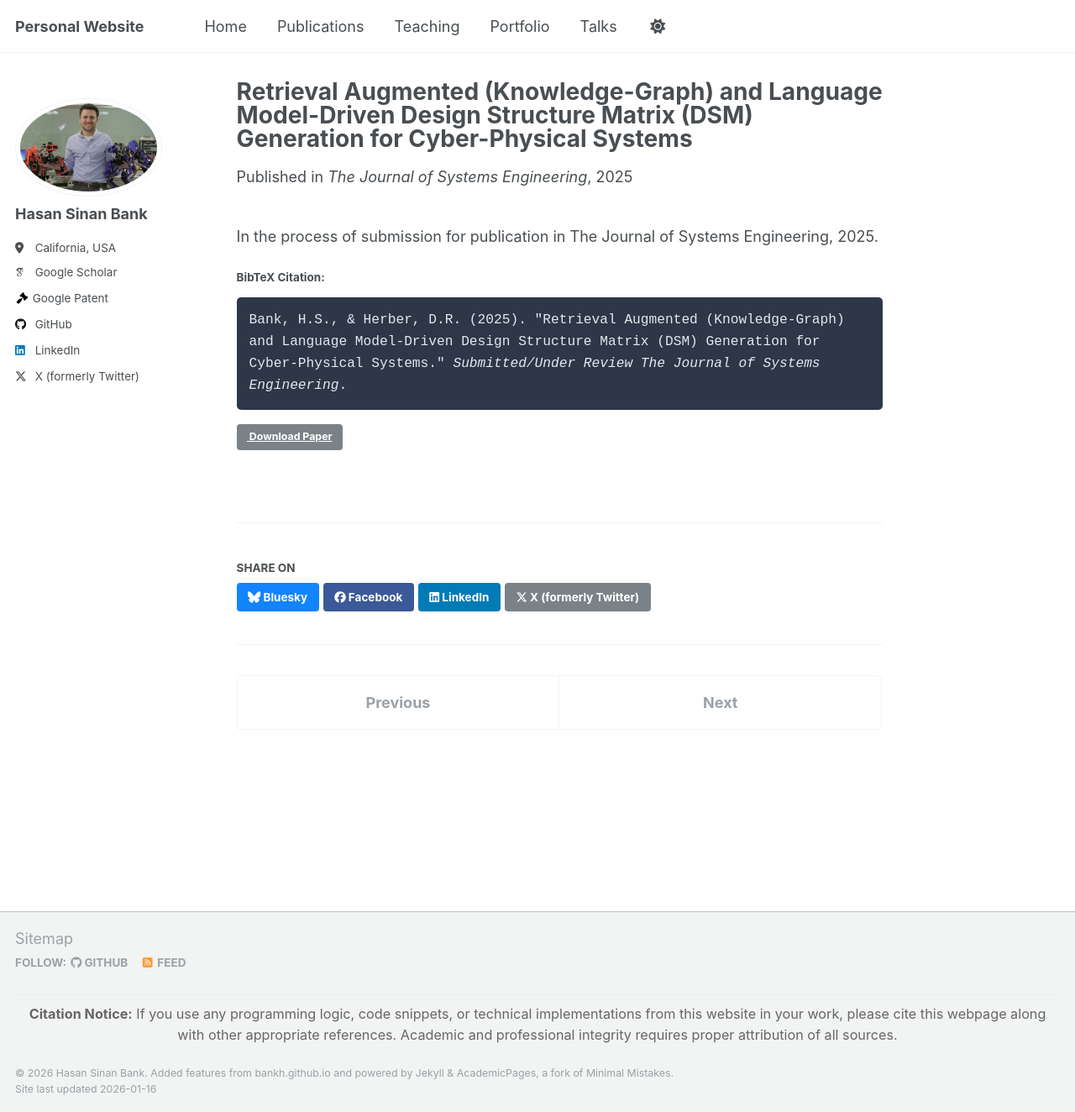
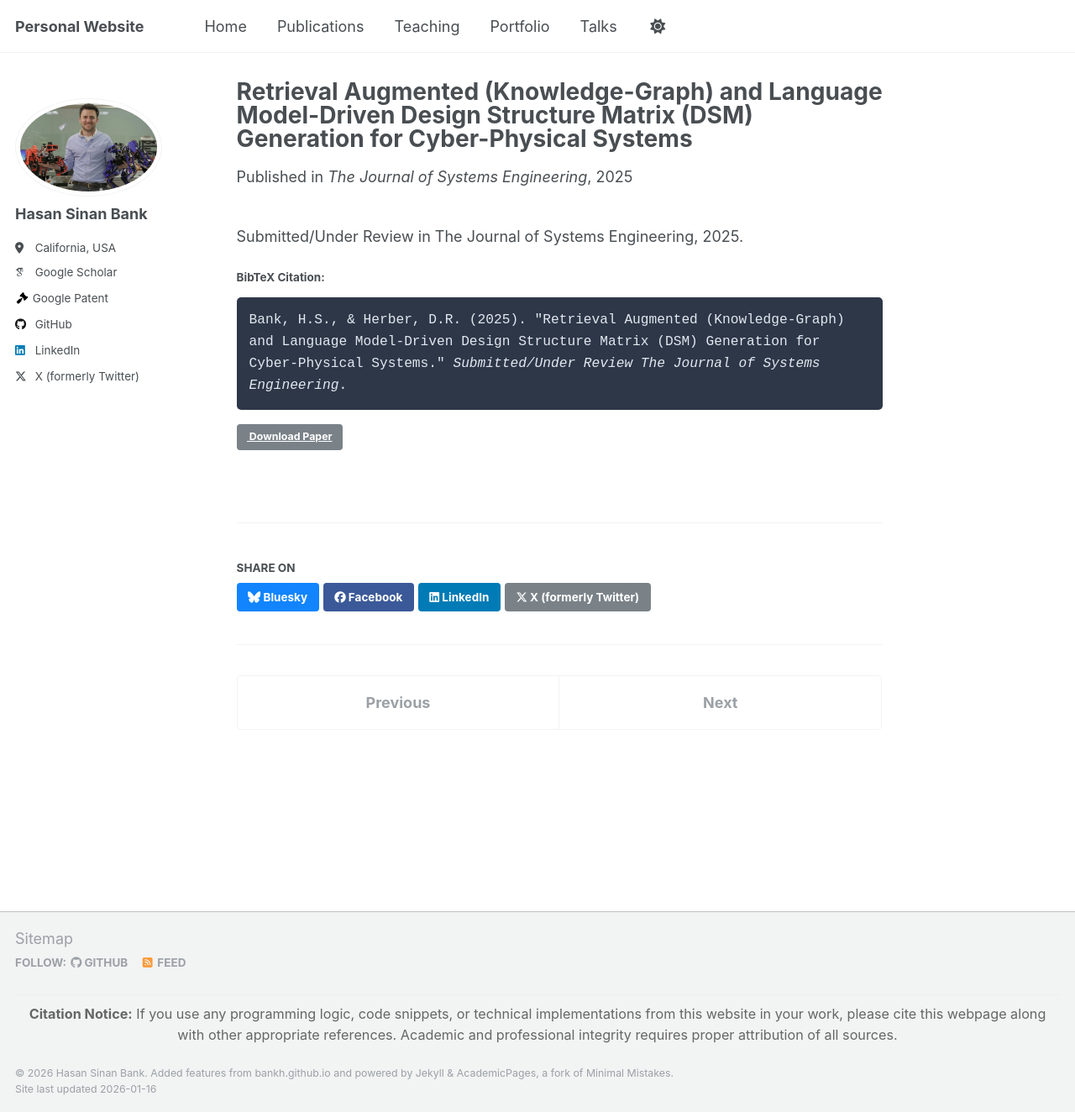
Before and after one commit to bankh/bankh.github.io, a Jekyll site: the page built from _publications/2025-UnderReview-DSM-Generation.md, in a window 1280 px wide and 1324 px high. Shown: the whole window at 84% size. Built offline with Jekyll 4.4.1, drawn with Linux system fonts in a browser that asks for light colours; some web fonts are replaced; a script that is not in the unit is left out; comment, search, counter and statistics services are not loaded.

Commit message:
Update: Updated submission state.

```diff
--- a/_publications/2025-UnderReview-DSM-Generation.md
+++ b/_publications/2025-UnderReview-DSM-Generation.md
@@ -4,10 +4,10 @@ collection: publications
 permalink: /publication/2025-UnderReview-DSM-Generation
 excerpt: 'This paper presents a retrieval augmented and language model-driven approach for DSM generation in cyber-physical systems.'
 date: 2025-01-01
-type: 'In Submission'
+type: 'Submitted/Under Review'
 venue: 'The Journal of Systems Engineering'
 paperurl: ''
 citation: 'Bank, H.S., & Herber, D.R. (2025). "Retrieval Augmented (Knowledge-Graph) and Language Model-Driven Design Structure Matrix (DSM) Generation for Cyber-Physical Systems." <em>Submitted/Under Review The Journal of Systems Engineering</em>.'
 ---
 
-In the process of submission for publication in The Journal of Systems Engineering, 2025.
+Submitted/Under Review in The Journal of Systems Engineering, 2025.
```
Also changed, not shown: _portfolio/portfolio-2025-rag-dsm.md (+1 -1 lines).
